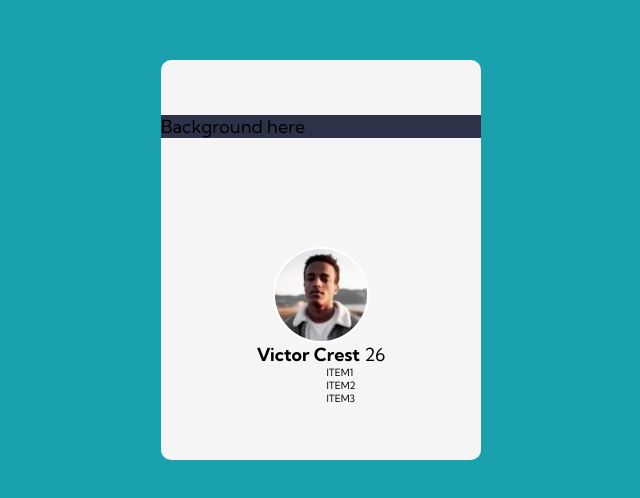
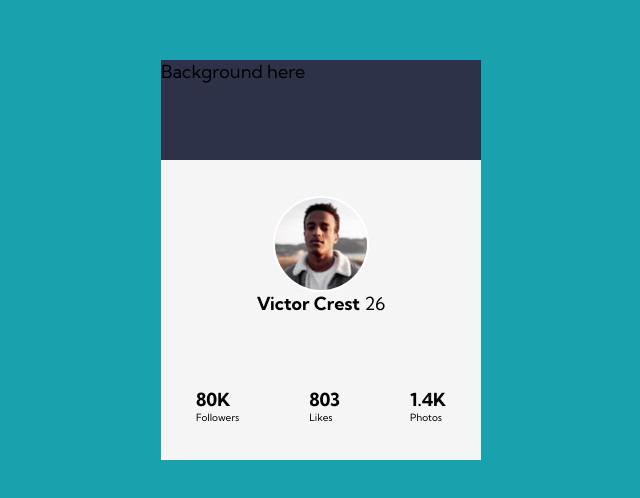
Before and after one commit to gilex1x/ProfileCardComponent, a plain HTML site: page index.html in a window 1280 px wide. Shown: the part 140-638 px from the top of the page, without its empty margins (319-959 px from the left). Drawn offline with Linux system fonts and the light colour scheme.

Commit message:
card display fix

```diff
--- a/index.css
+++ b/index.css
@@ -33,17 +33,23 @@ p,strong{
     border-radius: 1rem;
     display: flex;
     flex-direction: column;
-    justify-content: space-around;
+    justify-content: space-between;
 }
 
 .card-container__top{
-    background-color: var(--dark-blue)
+    background-color: var(--dark-blue);
+    height: 25%;
 }
 .card-container__bottom{
     background-color: #f5f5f5;
     display: flex;
     flex-direction: column;
     justify-content: space-around;
+    height: 75%;
+}
+.card-container__bottom-avatar{
+    display: flex;
+    flex-direction: column;
     align-items: center;
 }
 .card-container__bottom img{
@@ -51,3 +57,8 @@ p,strong{
     border-radius: 5rem;
     width: 30%;
 }
+.card-container__bottom-list{
+    display: flex;
+    justify-content: space-around;
+    padding: 0;
+}
--- a/index.html
+++ b/index.html
@@ -13,12 +13,22 @@
           <p>Background here</p>
         </div>
         <div class="card-container__bottom">
-          <img alt="avatar logo" src="./images/image-victor.jpg"/>
+          <div class="card-container__bottom-avatar">
+            <img alt="avatar logo" src="./images/image-victor.jpg"/>
           <p><strong>Victor Crest</strong> 26</p>
-          <ul>
-            <li>ITEM1</li>
-            <li>ITEM2</li>
-            <li>ITEM3</li>
+          </div>
+          <ul class="card-container__bottom-list">
+            <li>
+              <p><strong>80K</strong></p>
+              Followers
+            </li>
+            <li><p><strong>803</strong></p>
+              Likes
+            </li>
+            <li>
+              <p><strong>1.4K</strong></p>
+              Photos
+            </li>
           </ul>
         </div>
     </div>
```
